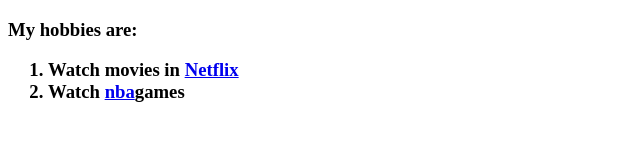
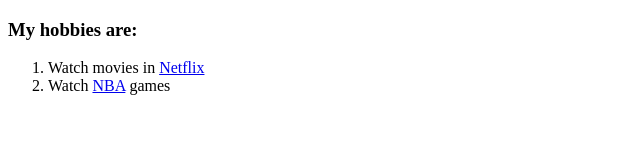
Before and after one commit to cleyrolsc/cv, a plain HTML site: page myhobbies.html in a window 1280 px wide. Shown: the whole page, without its empty margins (0-640 px from the left). Drawn offline with Linux system fonts and the light colour scheme.

Commit message:
Update myhobbies.html

```diff
--- a/myhobbies.html
+++ b/myhobbies.html
@@ -5,10 +5,10 @@
     <title></title>
   </head>
   <body>
-    <h3>My hobbies are:<h3>
+    <h3>My hobbies are:</h3>
     <ol>
       <li>Watch movies in <a href="Netflix.com">Netflix</a></li>
-    <li>Watch <a href="nba.com">nba</a>games</li>
+    <li>Watch <a href="nba.com">NBA</a> games</li>
     </ol>
   </body>
 </html>
```
